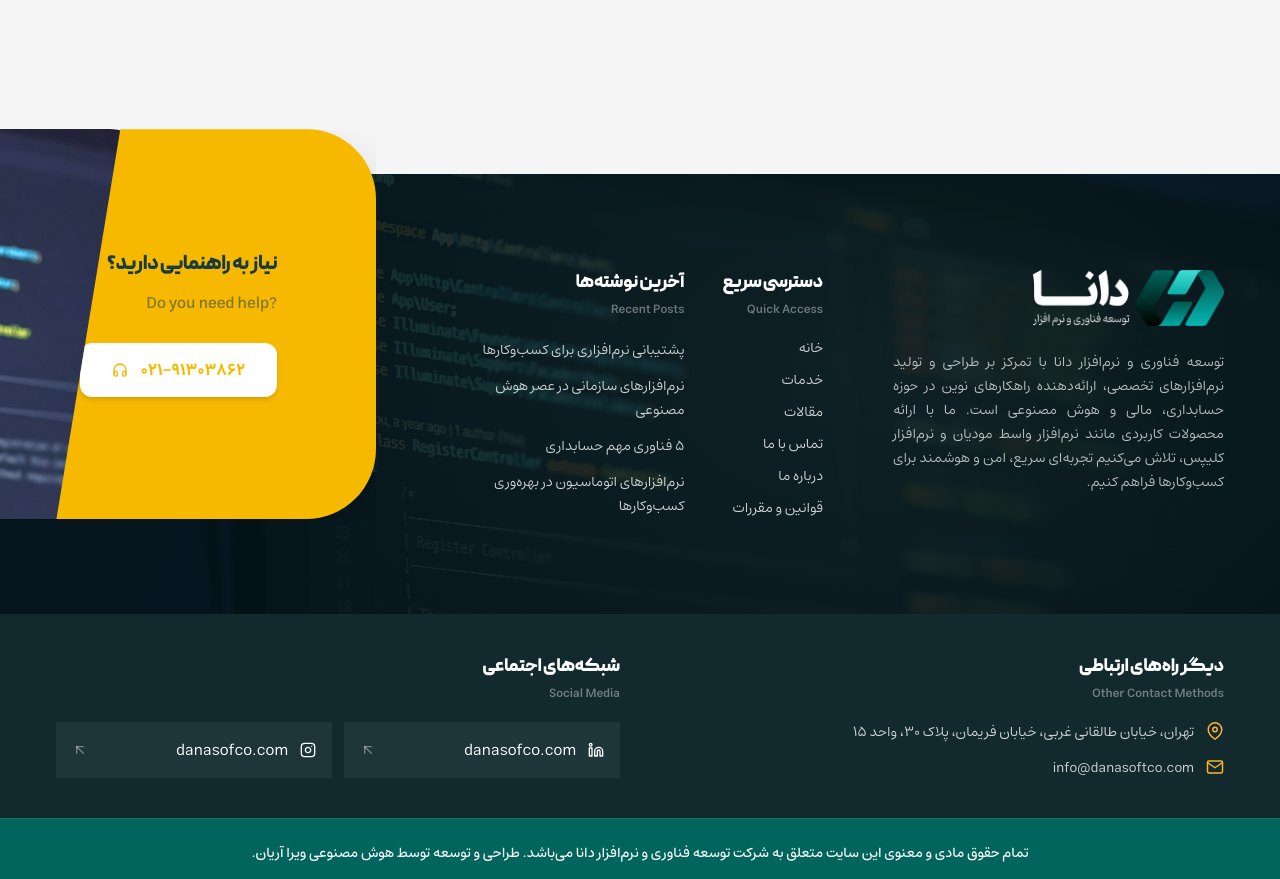
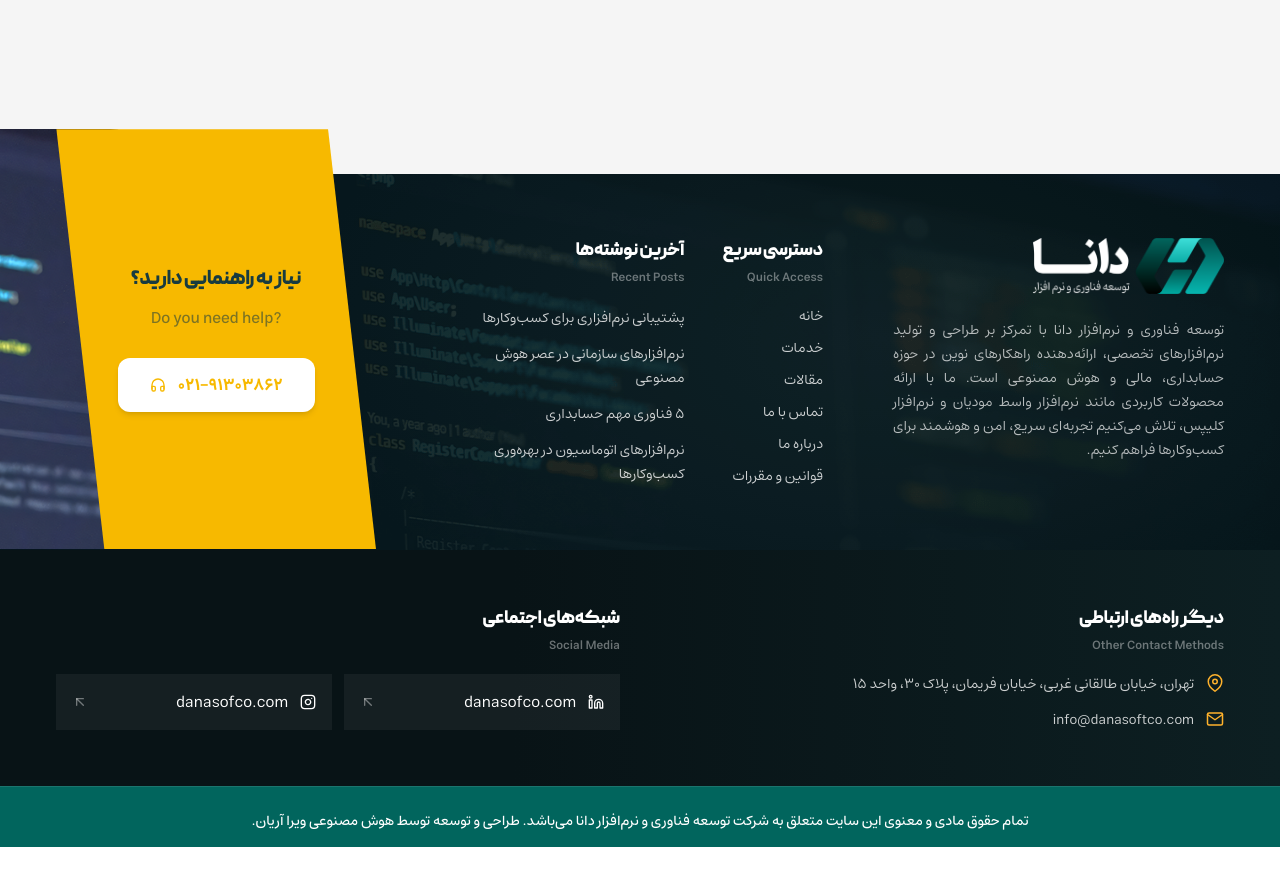
Before and after one commit to Saghar2002/dana-project, a React (Vite) app: page / in a window 1280 px wide. Shown: the part 4446-5325 px from the top of the page. After the commit the page ends 5293 px from the top, so only its background shows below. Built offline with nearby package versions, Linux system fonts and the light colour scheme.

Commit message:
:sparkles:Finally finish Footer components

```diff
--- a/src/features/home/footer/Footer.tsx
+++ b/src/features/home/footer/Footer.tsx
@@ -20,7 +20,7 @@ const Footer = () => {
         <span className="absolute inset-0 bg-[url('/images/footer-right.png')] bg-cover bg-right-top bg-no-repeat opacity-10" aria-hidden="true" />
         <Container>
           <div className="relative">
-          <div className="relative z-10 grid items-start gap-8 py-16 sm:py-20 lg:grid-cols-[1.35fr_0.72fr_0.72fr] lg:py-24 lg:pl-[420px]">
+          <div className="relative z-10 grid items-start gap-8 py-16 sm:py-20 lg:grid-cols-[1.35fr_0.72fr_0.72fr] lg:py-16 lg:pl-[420px]">
             <div className="max-w-[336px]">
               <img src="/images/dana-software-logo-01.png" alt="دانا" className="w-48" />
               <p className="mt-6 text-justify text-sm leading-6 text-white/70">توسعه فناوری و نرم‌افزار دانا با تمرکز بر طراحی و تولید نرم‌افزارهای تخصصی، ارائه‌دهنده راهکارهای نوین در حوزه حسابداری، مالی و هوش مصنوعی است. ما با ارائه محصولات کاربردی مانند نرم‌افزار واسط مودیان و نرم‌افزار کلیپس، تلاش می‌کنیم تجربه‌ای سریع، امن و هوشمند برای کسب‌وکارها فراهم کنیم.</p>
@@ -46,7 +46,6 @@ const Footer = () => {
                 dir="ltr"
                 className="
                   relative
-    lg:absolute
                   z-20
                   mx-auto
                   mt-2
@@ -56,48 +55,27 @@ const Footer = () => {
                   overflow-visible
                   sm:h-[330px]
                   left-[-30px]
-    lg:left-[-10px]
-    lg:top-[50px]
+                  lg:absolute
+                  lg:left-[-150px]
+                  lg:top-[-45px]
                   lg:mt-0
-    lg:h-[390px]
+                  lg:h-[420px]
                   lg:w-[470px]
                 "
               >
-  {/* کارت زرد */}
-  <div
-  dir="ltr"
-  className="
-    relative
 
-    z-20
-    mx-auto
-    mt-2
-    h-[280px]
-    w-full
-    max-w-[470px]
-    overflow-visible
-    sm:h-[330px]
-    lg:absolute
-    lg:left-[-140px]
-    lg:top-[-95px]
-    lg:mt-0
-    lg:h-[390px]
-    lg:w-[470px]
-  "
->
-  {/* عکس - پایین‌ترین لایه */}
                 <img
                   src="/images/footer-help.png"
                   alt="نیاز به راهنمایی دارید"
                   className="absolute inset-y-0 left-0 h-full w-[52%] rounded-r-[40px] object-cover"
                 />
 
-  {/* باکس زرد با برش مورب - روی عکس */}
+
                 <div
-    className="absolute inset-y-0 right-0 flex h-full w-[68%] items-center align-middle rounded-r-[70px] bg-[#f7b900] shadow-[0_20px_40px_rgba(0,0,0,0.18)]"
-    style={{ clipPath: "polygon(20% 0%, 100% 0%, 100% 100%, 0% 100%)" }}
+                  className="absolute inset-y-0 right-0 flex h-full w-[68%] items-center justify-center bg-[#f7b900] shadow-[0_20px_40px_rgba(0,0,0,0.18)]"
+                  style={{ clipPath: "polygon(0% 0%, 85% 0%, 100% 100%, 15% 100%)" }}
                 >
-    <div dir="rtl" className="pr-6 pl-6 text-right text-[#173b40]">
+                <div dir="rtl" className="px-6 text-center text-[#173b40]">
                   <h3 className="font-heading lg:text-xl font-black leading-none sm:text-lg">
                     نیاز به راهنمایی دارید؟
                   </h3>
@@ -106,15 +84,14 @@ const Footer = () => {
                   ?Do you need help
                 </p>
 
-
                 <a
                   href="tel:02191303862"
                   dir="ltr"
-        className="mt-7 flex h-11 w-fit items-center gap-3 rounded-xl text-[#f7b900] bg-white px-5 font-bold shadow-md transition hover:scale-[1.03] sm:h-[54px] sm:px-8">
+                  className="mx-auto mt-7 flex h-11 w-fit items-center gap-3 rounded-xl text-[#f7b900] bg-white px-5 font-bold shadow-md transition hover:scale-[1.03] sm:h-[54px] sm:px-8"
+                >
                 <FiHeadphones className="text-[#f7b900]" />
                 021-91303862
               </a>
-    </div>
               </div>
             </div>
           </div>
@@ -123,7 +100,7 @@ const Footer = () => {
         </Container>
       </div>
 
-      <div className="bg-[#122a2e] py-10 text-white">
+      <div className="bg-[linear-gradient(to_left,#0d1f22_0%,#081316_60%)] py-14 text-white">
         <Container>
           <div className="grid gap-10 lg:grid-cols-2">
             <div>
```
Lines whose indentation alone changed are shown as unchanged.
